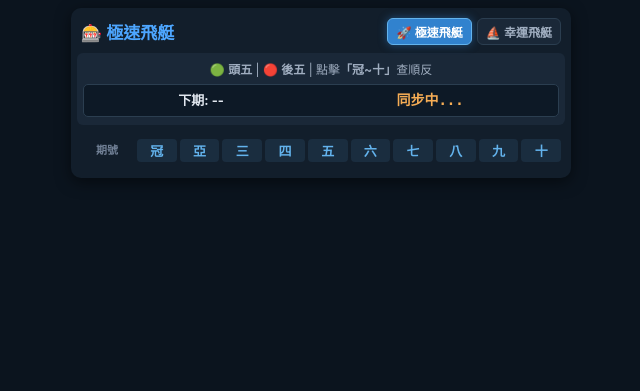
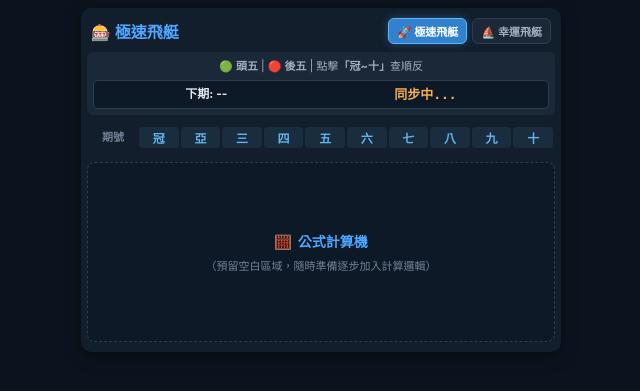
Before and after one commit to zse0915052180-jpg/my-lottery-app, a Flask app: page / in a window 1280 px wide. Shown: the top 391 px of the page, without its empty margins (319-959 px from the left). Run offline with Flask 3, Linux system fonts and the light colour scheme; data that the repository does not hold is empty.

Commit message:
Update index.html

```diff
--- a/templates/index.html
+++ b/templates/index.html
@@ -16,9 +16,10 @@
             color: #ffffff;
             padding: 8px 4px;
         }
+        /* 針對 iPhone 4.7~4.9 吋手機視窗大小優化 */
         .container {
             width: 100%;
-            max-width: 500px;
+            max-width: 480px;
             margin: 0 auto;
             background: #121e2b;
             padding: 10px 6px;
@@ -35,7 +36,7 @@
         }
         h2 {
             color: #4da6ff;
-            font-size: 17px;
+            font-size: 16px;
         }
         .lottery-tabs {
             display: flex;
@@ -46,7 +47,7 @@
             color: #a0aec0;
             border: 1px solid #2b3e50;
             padding: 4px 8px;
-            font-size: 12px;
+            font-size: 11px;
             font-weight: bold;
             border-radius: 6px;
             cursor: pointer;
@@ -61,11 +62,11 @@
 
         .info-bar {
             text-align: center;
-            font-size: 12px;
+            font-size: 11px;
             color: #a0aec0;
             margin-bottom: 8px;
             background: #1a2838;
-            padding: 8px 6px;
+            padding: 6px;
             border-radius: 6px;
             line-height: 1.5;
         }
@@ -74,17 +75,17 @@
             justify-content: space-around;
             align-items: center;
             background: #0d1926;
-            padding: 5px 8px;
+            padding: 4px 8px;
             border-radius: 5px;
             margin-top: 5px;
-            font-size: 13px;
+            font-size: 12px;
             font-weight: bold;
             color: #e2e8f0;
             border: 1px solid #2b3e50;
         }
         .timer-highlight {
             color: #f6ad55;
-            font-size: 14px;
+            font-size: 13px;
             font-family: monospace;
         }
         .timer-highlight.red {
@@ -98,7 +99,7 @@
         .lottery-table {
             width: 100%;
             border-collapse: separate;
-            border-spacing: 0 6px;
+            border-spacing: 0 4px;
         }
 
         .period-header {
@@ -106,18 +107,18 @@
             color: #718096;
             font-weight: bold;
             text-align: center;
-            width: 60px;
+            width: 52px;
             padding-bottom: 4px;
         }
         .rank-header-container {
             display: flex;
-            gap: 3px;
-            padding-right: 4px;
+            gap: 2px;
+            padding-right: 2px;
         }
         .rank-header-item {
             flex: 1;
             text-align: center;
-            font-size: 13px;
+            font-size: 12px;
             font-weight: bold;
             color: #63b3ed;
             padding: 2px 0;
@@ -130,38 +131,54 @@
             background-color: rgba(99, 179, 237, 0.3);
         }
 
+        /* 📜 可滑動歷年數據區塊：設定 7-8 期高度，過多可上下滾動 */
+        .table-scroll-container {
+            max-height: 330px; /* 約 7~8 期的高度 */
+            overflow-y: auto;
+            border-radius: 6px;
+            padding-right: 2px;
+        }
+        /* 美化滾動條 */
+        .table-scroll-container::-webkit-scrollbar {
+            width: 4px;
+        }
+        .table-scroll-container::-webkit-scrollbar-thumb {
+            background: #2b3e50;
+            border-radius: 4px;
+        }
+
         .lottery-row {
             background-color: #1a2838;
             border-radius: 6px;
         }
 
         .period-cell {
-            padding: 8px 2px;
-            font-size: 11px;
+            padding: 6px 2px;
+            font-size: 10px;
             font-weight: bold;
             color: #cbd5e0;
             text-align: center;
-            width: 60px;
+            width: 52px;
             white-space: nowrap;
         }
 
         .numbers-cell {
-            padding: 6px 4px 6px 0;
+            padding: 4px 2px 4px 0;
             display: flex;
-            gap: 3px;
+            gap: 2px;
             justify-content: space-between;
         }
 
         .num-box {
             flex: 1;
-            height: 44px;
+            height: 36px;
             color: #ffffff;
-            font-size: 16px;
+            font-size: 13px;
             font-weight: 800;
             display: flex;
             align-items: center;
             justify-content: center;
-            border-radius: 5px;
+            border-radius: 4px;
             box-shadow: inset 0 1px 1px rgba(255,255,255,0.3), 0 2px 4px rgba(0,0,0,0.3);
         }
 
@@ -180,6 +197,38 @@
             border: 1px solid #4299e1;
         }
 
+        /* 🧮 下方預留區：公式計算機 */
+        .calculator-area {
+            margin-top: 10px;
+            background-color: #0d1926;
+            border: 1.5px dashed #2b3e50;
+            border-radius: 8px;
+            padding: 16px 10px;
+            min-height: 180px;
+            display: flex;
+            flex-direction: column;
+            align-items: center;
+            justify-content: center;
+            color: #a0aec0;
+        }
+
+        .calc-title {
+            font-size: 14px;
+            font-weight: bold;
+            color: #4da6ff;
+            margin-bottom: 6px;
+            display: flex;
+            align-items: center;
+            gap: 6px;
+        }
+
+        .calc-hint {
+            font-size: 11px;
+            color: #718096;
+            text-align: center;
+        }
+
+        /* 彈窗樣式 */
         .modal-overlay {
             display: none;
             position: fixed;
@@ -248,6 +297,7 @@
         </div>
 
         <div class="table-wrapper">
+            <!-- 表頭 固定不動 -->
             <table class="lottery-table">
                 <thead>
                     <tr>
@@ -268,11 +318,28 @@
                         </th>
                     </tr>
                 </thead>
-                <tbody id="tableBody"></tbody>
             </table>
+
+            <!-- 表身 可滾動顯示 (約7-8期) -->
+            <div class="table-scroll-container">
+                <table class="lottery-table">
+                    <tbody id="tableBody"></tbody>
+                </table>
+            </div>
+        </div>
+
+        <!-- 🧮 下方預留區：公式計算機 -->
+        <div class="calculator-area" id="calculatorArea">
+            <div class="calc-title">
+                <span>🧮</span> 公式計算機
+            </div>
+            <div class="calc-hint">
+                （預留空白區域，隨時準備逐步加入計算邏輯）
+            </div>
         </div>
     </div>
 
+    <!-- 彈窗 -->
     <div id="modalOverlay" class="modal-overlay" onclick="closeModalDirect()">
         <div class="modal-card" onclick="event.stopPropagation()">
             <span class="modal-close" onclick="closeModalDirect()">&times;</span>
@@ -350,7 +417,6 @@
             document.getElementById('modalOverlay').style.display = 'none';
         }
 
-        // 啟動倒數（自動切換【距封盤】與【距開獎】）
         function startCountdown() {
             if (countdownTimer) clearInterval(countdownTimer);
 
@@ -359,24 +425,20 @@
                 const totalRemSec = Math.floor((targetEndTimeMs - nowMs) / 1000);
                 const timerEl = document.getElementById('timerText');
 
-                // 封盤門檻：極速飛艇 15 秒，幸運飛艇 80 秒 (1分20秒)
                 const closeThreshold = (currentLotCode === '10035') ? 15 : 80;
 
                 if (totalRemSec > closeThreshold) {
-                    // 第一階段：距封盤倒數
                     const closeSec = totalRemSec - closeThreshold;
                     const mm = String(Math.floor(closeSec / 60)).padStart(2, '0');
                     const ss = String(closeSec % 60).padStart(2, '0');
                     timerEl.className = "timer-highlight";
                     timerEl.innerText = `⏳ 距封盤: ${mm} : ${ss}`;
                 } else if (totalRemSec > 0) {
-                    // 第二階段：進入封盤，距開獎倒數 (文字變紅)
                     const mm = String(Math.floor(totalRemSec / 60)).padStart(2, '0');
                     const ss = String(totalRemSec % 60).padStart(2, '0');
                     timerEl.className = "timer-highlight red";
                     timerEl.innerText = `🎲 距開獎: ${mm} : ${ss}`;
                 } else {
-                    // 第三階段：開獎中，觸發刷新
                     timerEl.className = "timer-highlight red";
                     timerEl.innerText = `🎰 開獎中...`;
                     fetchData();
```
